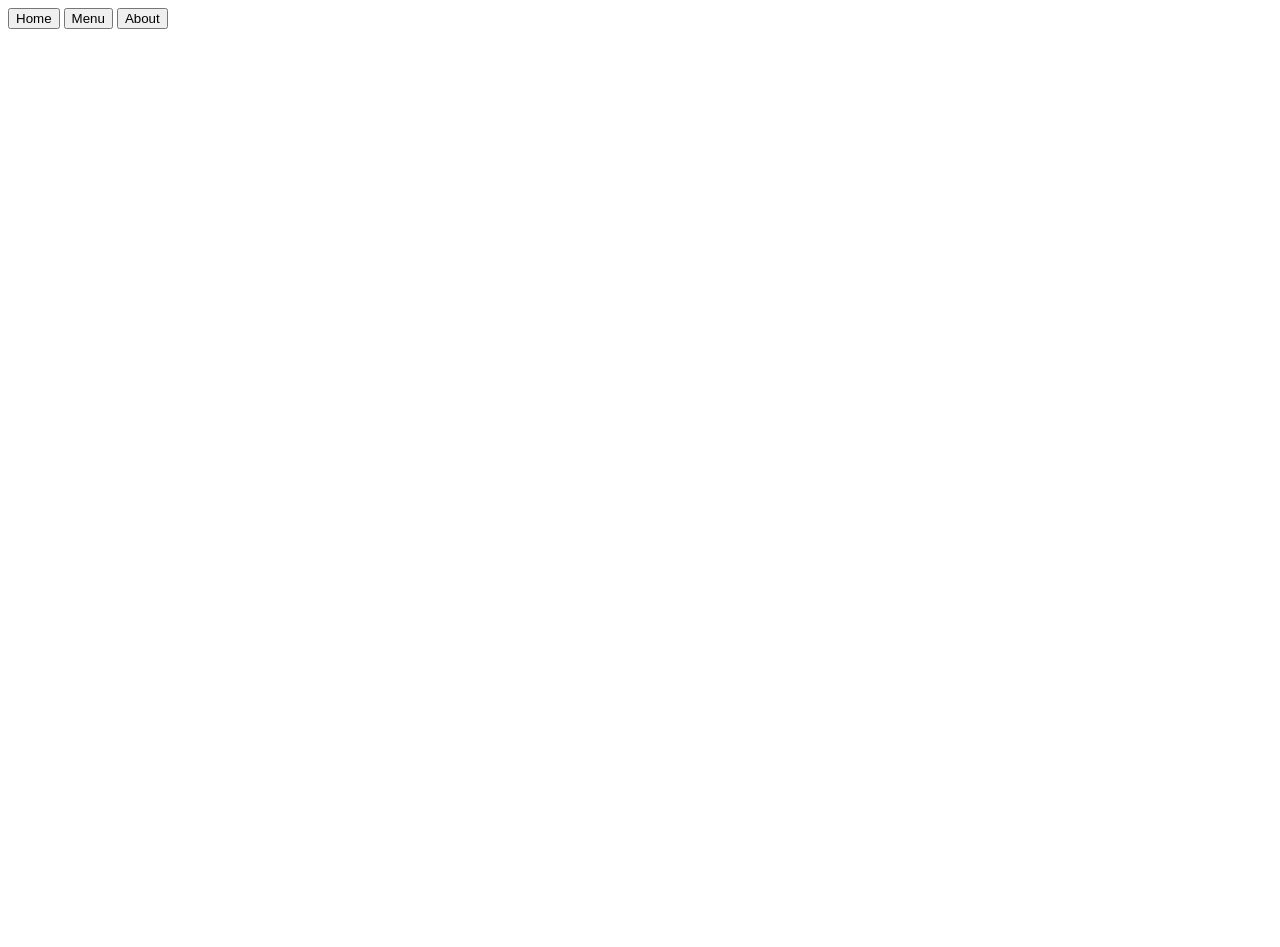
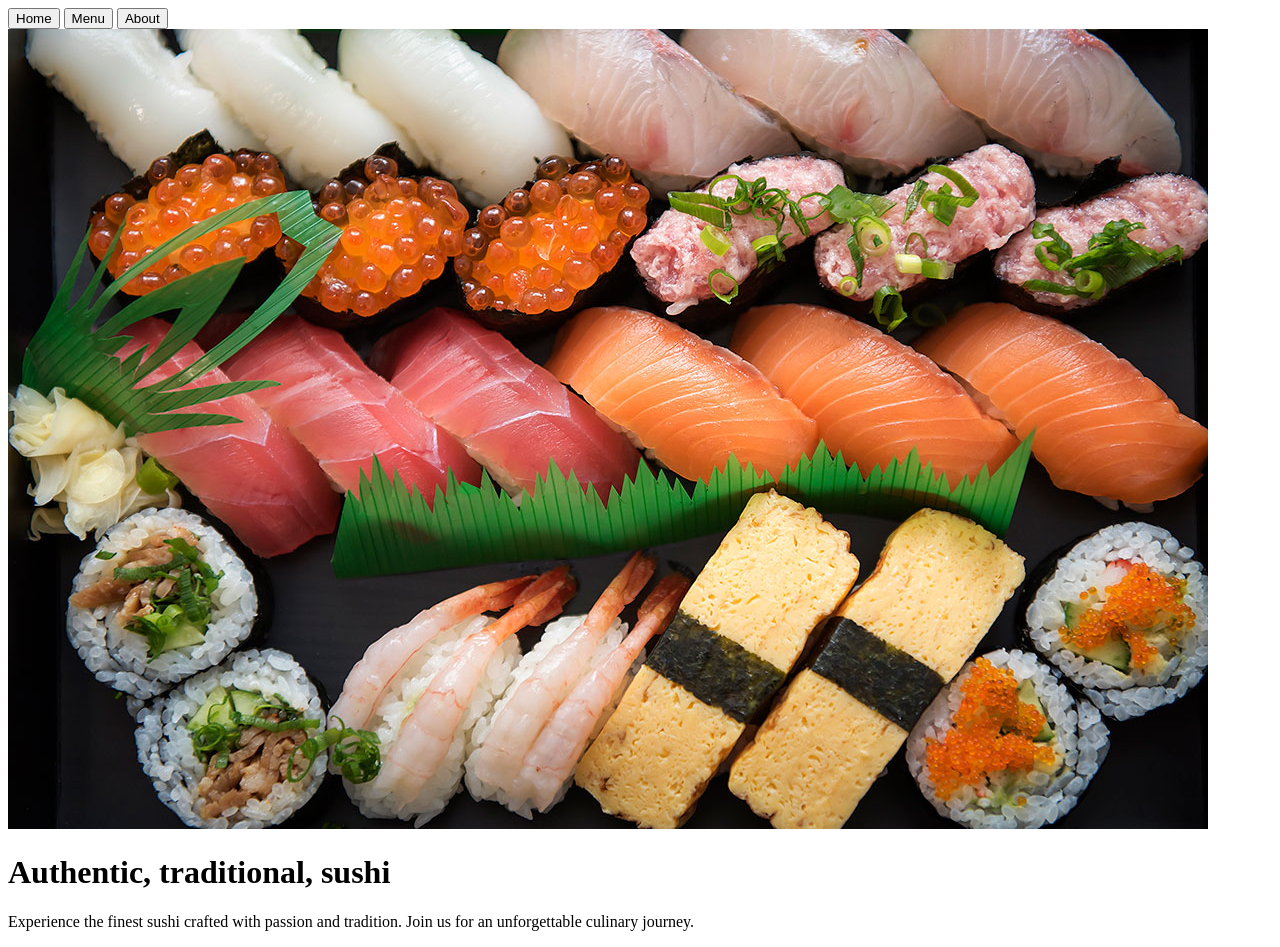
Before and after one commit to safal-t/odin-restaurant--page, a website built with webpack: page src/template.html in a window 1280 px wide. Before the commit the page ends 800 px from the top, so only its background shows below. Built offline with nearby package versions, Linux system fonts and the light colour scheme.

Commit message:
feat: dynamically load basic HTML content with JavaScript
Replaced hardcoded HTML with a dynamic JavaScript-based solution to load and inject basic HTML content. This improves flexibility and maintainability.

```diff
--- a/src/index.js
+++ b/src/index.js
@@ -0,0 +1,3 @@
+import { loadPageContent } from "./modules/page-load.js";
+
+loadPageContent()
--- /dev/null
+++ b/src/modules/page-load.js
@@ -0,0 +1,19 @@
+import sushiImage from "../images/nigiri-maki-sushi.jpg"
+
+const CONTENT = document.getElementById("content");
+
+const backgroundImage = document.createElement("img");
+backgroundImage.src = sushiImage;
+
+const heading = document.createElement("h1");
+heading.textContent = "Authentic, traditional, sushi";
+
+const text = document.createElement("p");
+text.textContent = "Experience the finest sushi crafted with passion and tradition. Join us for an unforgettable culinary journey."
+
+export const loadPageContent = () => {
+        document.addEventListener("DOMContentLoaded", () => {
+        console.log("dom loaded")
+        CONTENT.append(backgroundImage, heading, text)
+    })
+}
```
Also changed, not shown: src/template.html (line endings or trailing spaces).
